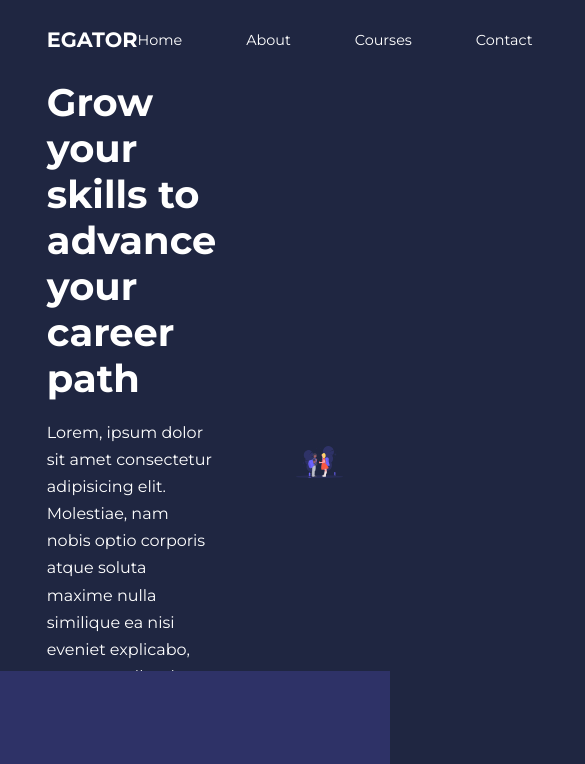
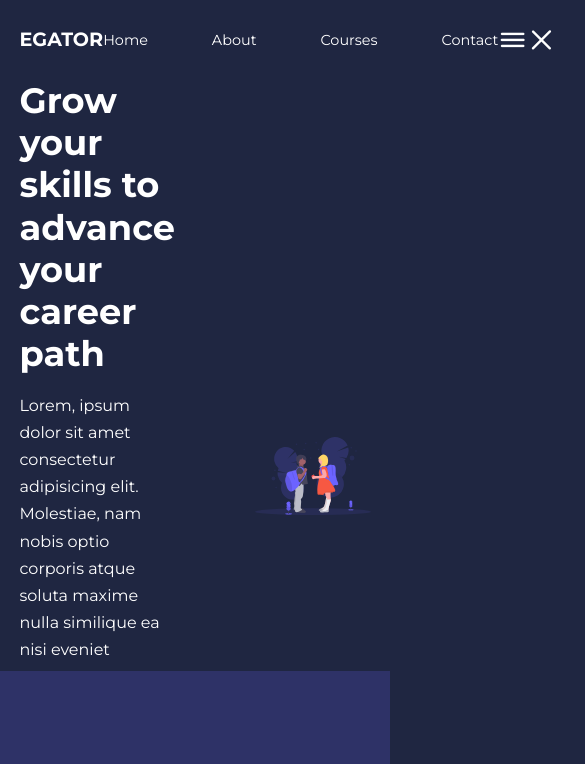
Before and after one commit to daniel-agbonifo/Responsive-multi-page-school-website, a plain HTML site: page index.html in a window 390 px wide. Shown: the top 764 px of the page, 585 px wide, since content can reach past the window. Drawn offline with nearby package versions, Linux system fonts and the light colour scheme.

Commit message:
tablet responsiveness

```diff
--- a/Css/styles.css
+++ b/Css/styles.css
@@ -173,7 +173,7 @@ header {
 
 .categories {
   background: var(--color-bg1);
-  height: 29rem;
+  height: 32rem;
 }
 
 .categories h1 {
@@ -412,3 +412,38 @@ footer ul li a:hover {
   padding: 1.2rem 0;
   border-top: 1px solid var(--color-bg2);
 }
+
+
+/*======= Media Queries (Tablets) ========*/
+
+@media screen and (max-width: 1024px) {
+  .container {
+    width: var(--container-width-md);
+  }
+
+  h1 {
+    font-size: 2.2rem;
+  }
+
+  h2 {
+    font-size: 1.7rem;
+  }
+
+  h3 {
+    font-size: 1.4rem;
+  }
+
+  h4 {
+    font-size: 1.2rem;
+  }
+
+  /*======= Navbar ========*/
+nav button {
+  display: inline-block;
+  background: transparent;
+  font-size: 1.8rem;
+  color: var(--color-white);
+  cursor: pointer;
+}
+
+}
--- a/index.html
+++ b/index.html
@@ -315,7 +315,7 @@
     </section>
 
     <section class="container testimonials__container mySwiper">
-      <h2>Students Testimonials</h2>
+      <h2>Students' Testimonials</h2>
       <div class="swiper-wrapper">
         <article class="testimonial swiper-slide">
           <div class="avatar">
```
